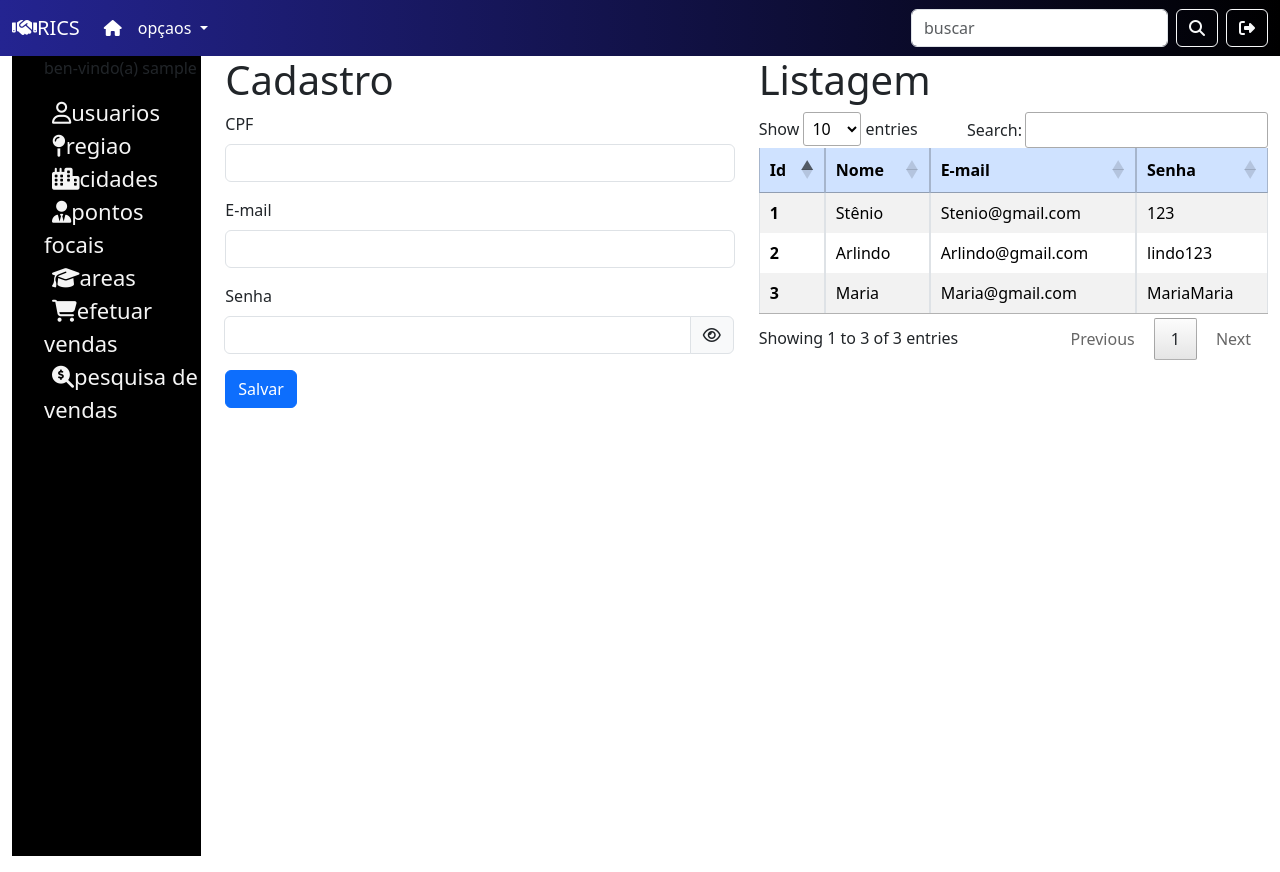
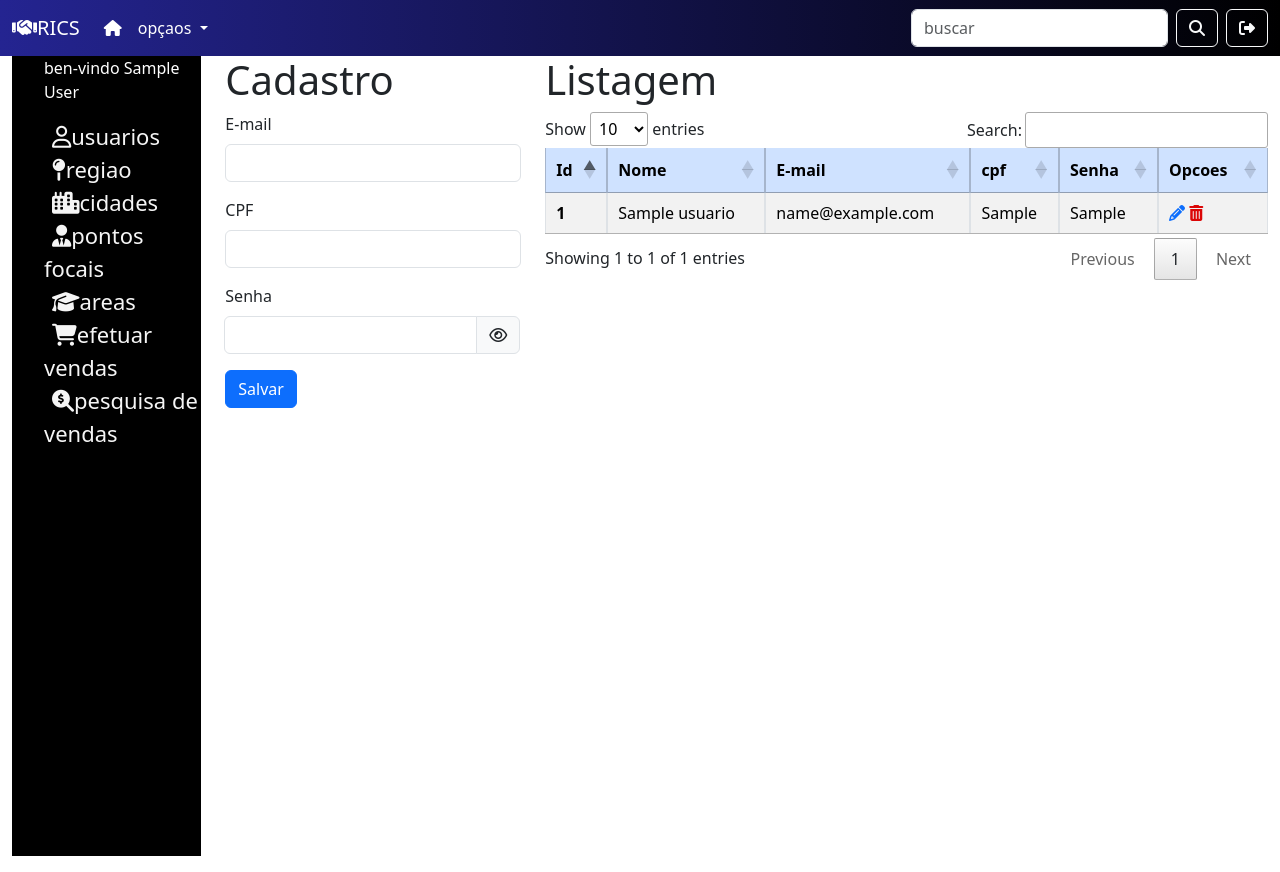
Before and after one commit to igor2077-programador/sistima, a PHP site: page /principal.php in a window 1280 px wide. Run offline with PHP 8.4, Linux system fonts and the light colour scheme; the visitor is signed in with stand-in values (Sample User, id 1); tables that the repository leaves empty or names only in its code hold one stand-in row (values such as "Sample post"); some libraries are stand-ins or nearby versions.

Commit message:
adicoes de funsoes au sisstema

```diff
--- a/backend/acesso.php
+++ b/backend/acesso.php
@@ -10,9 +10,9 @@
 
     if(mysqli_num_rows($resultado) > 0){
         session_start();
-        $_SESSION ['usuario'] = $coluna['nome'];
-        $_SESSION ['cpf'] = $coluna['cpf'];
-        $_SESSION ['senha'] = $coluna['senha'];
+        $_SESSION['usuario'] = $colunas['nome'];
+        $_SESSION['cpf'] = $colunas['cpf'];
+        $_SESSION['senha'] = $colunas['senha'];
 
         header('location:../principal.php');
     }else{
--- a/backend/validacao.php
+++ b/backend/validacao.php
@@ -1,11 +1,11 @@
 <?php
- sesstion_start();
- if(!isset($_SESSION['cpf']) or !isset($_SESSION['senha'])){
+   session_start();
 
+   if(!isset($_SESSION['cpf']) or !isset($_SESSION['senha'])){
     session_destroy();
     unset($_session['cpf']);
     unset($_session['senha']);
 
-    header('location:../index.php')
- }
+    header('location:./index.php');
+   }
 ?>
--- a/principal.php
+++ b/principal.php
@@ -1,3 +1,8 @@
+<?php
+  include './backend/conexao.php';
+  include './backend/validacao.php';
+?>
+
 <!DOCTYPE html>
 <html lang="en">
 <head>
@@ -36,7 +41,7 @@
       <form class="d-flex" role="search">
         <input class="form-control me-2" type="search" placeholder="buscar" aria-label="Search"/>
         <button class="btn btn-outline-light" type="submit"><i class="fa-solid fa-magnifying-glass"></i></button>
-        <a href="#" class="btn btn-outline-light ms-2 "><i class="fa-solid fa-right-from-bracket"></i></a>
+        <a href="./backend/sair.php" class="btn btn-outline-light ms-2 "><i class="fa-solid fa-right-from-bracket"></i></a>
       </form>
 
     </div>
@@ -48,8 +53,8 @@
     <div class="col-2">
 
       <ul class="ul">
-        <p style="color;white;">
-           ben-vindo(a) <?php session_start(); echo $_SESSION['usuario']; ?>
+        <p style="color:white;">
+           ben-vindo <?php echo $_SESSION['usuario']; ?>
         </p>
         <li><a href="#" class="menu-itens"> <i class="fa-regular fa-user"></i>usuarios</a></li>
         <li><a href="#" class="menu-itens"><i class="fa-solid fa-map-pin"></i>regiao</a></li>
@@ -60,24 +65,26 @@
         <li><a href="#" class="menu-itens"><i class="fa-solid fa-magnifying-glass-dollar"></i>pesquisa de vendas</a></li>
       </ul>
     </div>
-         <div class="col-5">
+         <div class="col-3">
         <h1> Cadastro </h1>
 
         <form>
-          <div class="mb-3">
-            <label class="form-label"> CPF </label>
-            <input type="text" class="form-control .cpf">
-          </div>
+
 
           <div class="mb-3">
             <label class="form-label"> E-mail </label>
             <input type="email" class="form-control">
           </div>
 
+          <div class="mb-3">
+            <label class="form-label"> CPF </label>
+            <input type="text" class="form-control .cpf">
+          </div>
+
           <div class="mb-3 input-group">
             <label class="form-label">Senha</label>
             <div class="input-group">
-            <input type="password" class="form-control" id="senha">
+            <input type="password" class="form-control" id="senha" autocomplete="new-password">
             <span  onclick="visualizar()" style="cursor: pointer;"  class="input-group-text" ><i id="olho" class="fa-regular fa-eye"></i></span>
             </div>
           </div>
@@ -86,7 +93,7 @@
         </form>
       </div>
 
-      <div class="col-5">
+      <div class="col-7">
         <h1> Listagem </h1>
 
         <table id="tabela" class="table table-striped table-bordered" >
@@ -95,31 +102,32 @@
               <th scope="col">Id</th>
               <th scope="col">Nome</th>
               <th scope="col">E-mail</th>
+              <th scope="col"> cpf </th>
               <th scope="col">Senha</th>
+               <th>Opcoes</th>
             </tr>
           </thead>
           <tbody>
+            <?php
+              $sql="select * from usuario";
+              $dados = mysqli_query($conexao, $sql);
+              while($colunas=mysqli_fetch_assoc($dados)){
+            ?>
             <tr>
-              <th scope="row">1</th>
-              <td> Stênio </td>
-              <td> Stenio@gmail.com </td>
-              <td> 123 </td>
+              <th scope="row"><?php echo $colunas['id'] ?></th>
+              <td> <?php echo $colunas['nome'] ?></td>
+              <td> <?php echo $colunas['email'] ?> </td>
+              <td> <?php echo $colunas['cpf'] ?> </td>
+              <td> <?php echo $colunas['senha'] ?></td>
+              <td>
+                <a href="#"><i class="fa-solid fa-pencil"></i></a>
+                <a href="#"><i class="fa-solid fa-trash-can" style="color: #db0606;"></i></a>
+              </td>
             </tr>
-            <tr>
-              <th scope="row">2</th>
-              <td>Arlindo</td>
-              <td>Arlindo@gmail.com</td>
-              <td>lindo123</td>
-            </tr>
-            <tr>
-              <th scope="row">3</th>
-              <td>Maria</td>
-              <td>Maria@gmail.com</td>
-              <td>MariaMaria</td>
-            </tr>
+          <?php } ?>
           </tbody>
         </table>
-      </div>
+</div>
 
 
   <link rel="stylesheet" href="https://cdn.datatables.net/2.3.2/css/dataTables.dataTables.css" />
```
Also changed, not shown: backend/sair.php (added, +12 -0 lines).
